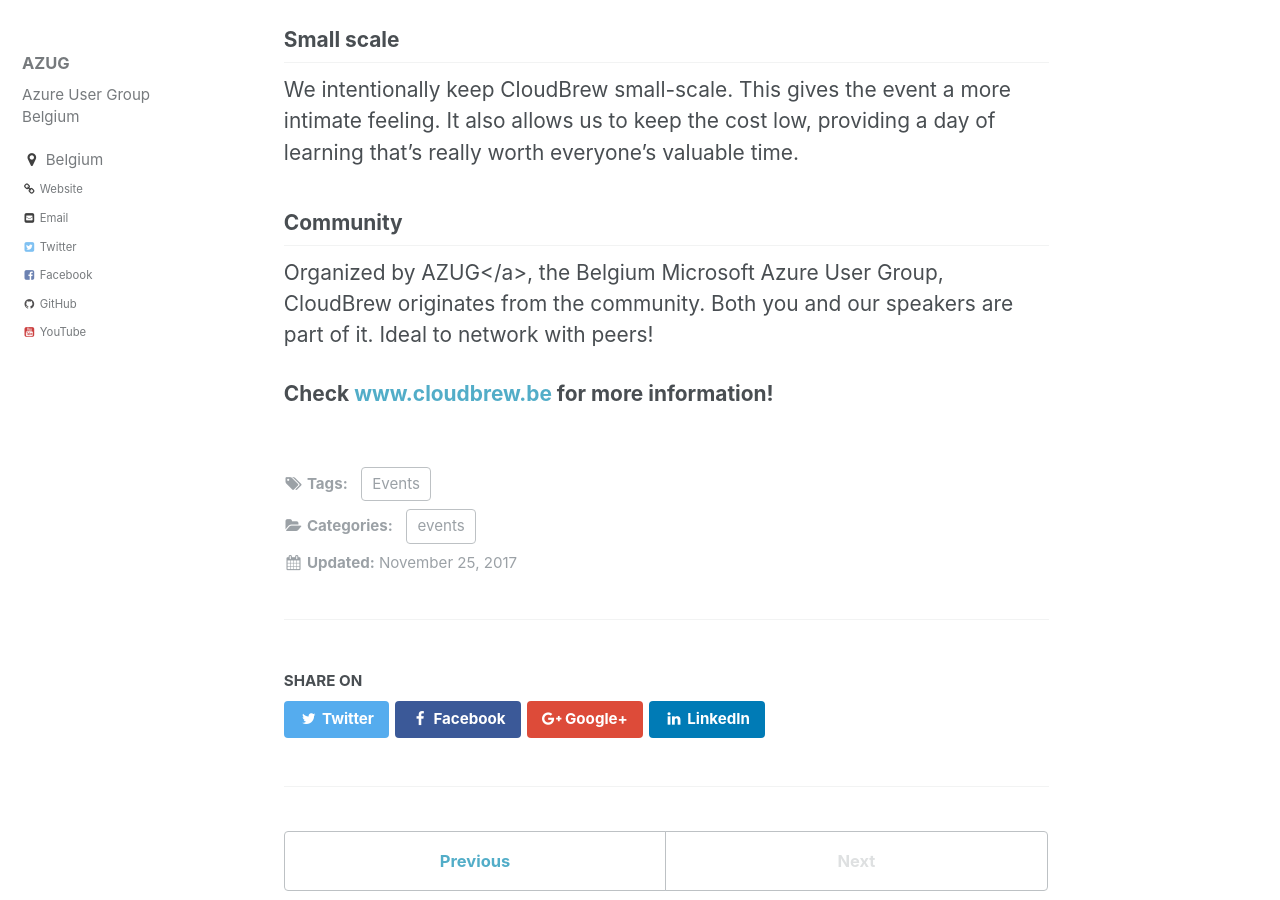
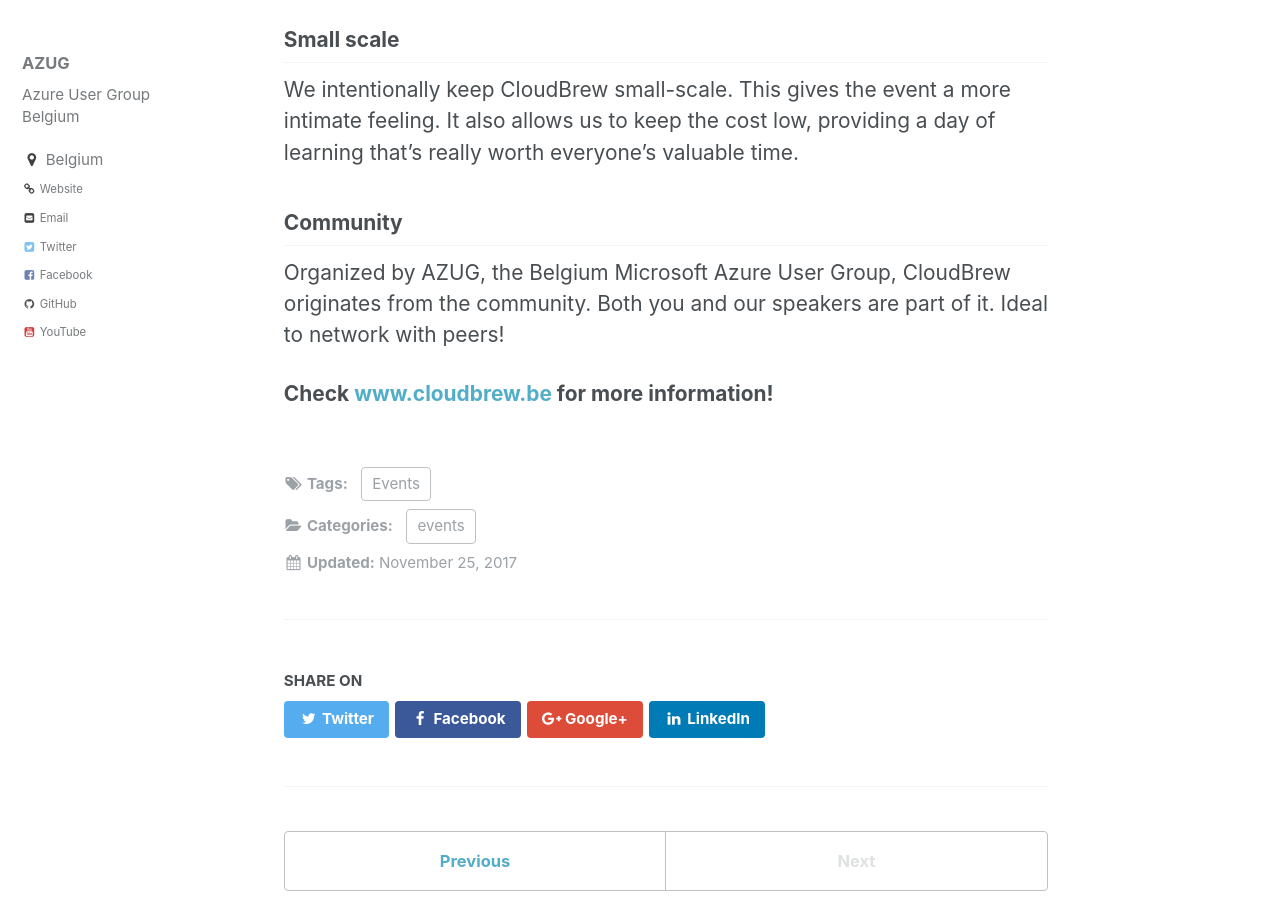
Before and after one commit to AzugBe/azugbe.github.io, a Jekyll site: the page built from _posts/events/2017-11-25---cloudbrew-2017---a-full-day-of-microsoft-azure.md, in a window 1280 px wide and 900 px high, scrolled down 627 px. Built offline with Jekyll 4.4.1, drawn with Linux system fonts in a browser that asks for light colours.

Commit message:
Remove closing tag

```diff
--- a/_posts/events/2017-11-25---cloudbrew-2017---a-full-day-of-microsoft-azure.md
+++ b/_posts/events/2017-11-25---cloudbrew-2017---a-full-day-of-microsoft-azure.md
@@ -24,6 +24,6 @@ We intentionally keep CloudBrew small-scale. This gives the event a more intimat
 
 ## Community
 
-Organized by AZUG</a>, the Belgium Microsoft Azure User Group, CloudBrew originates from the community. Both you and our speakers are part of it. Ideal to network with peers!
+Organized by AZUG, the Belgium Microsoft Azure User Group, CloudBrew originates from the community. Both you and our speakers are part of it. Ideal to network with peers!
 
 **Check <a href="http://www.cloudbrew.be">www.cloudbrew.be</a> for more information!**
```
